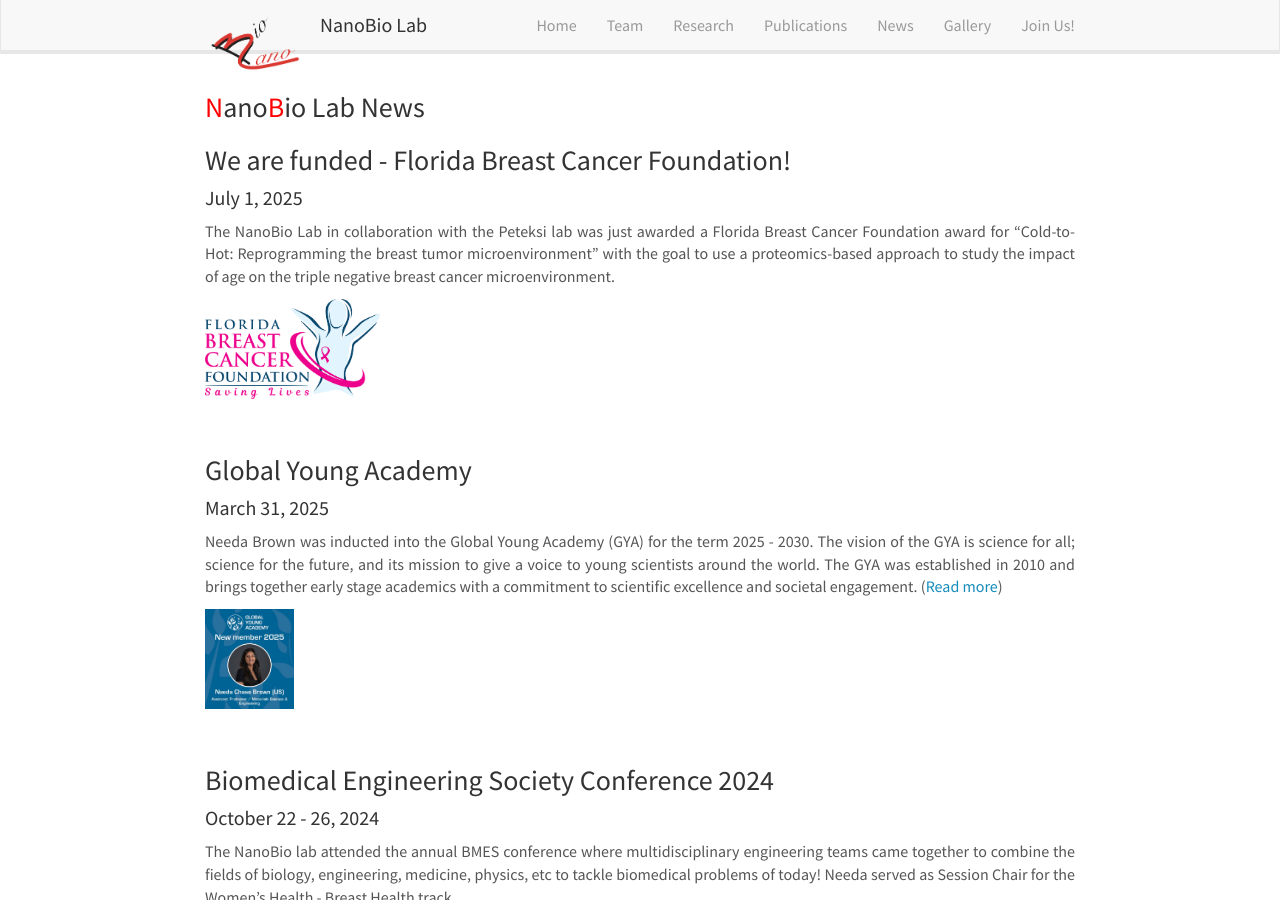
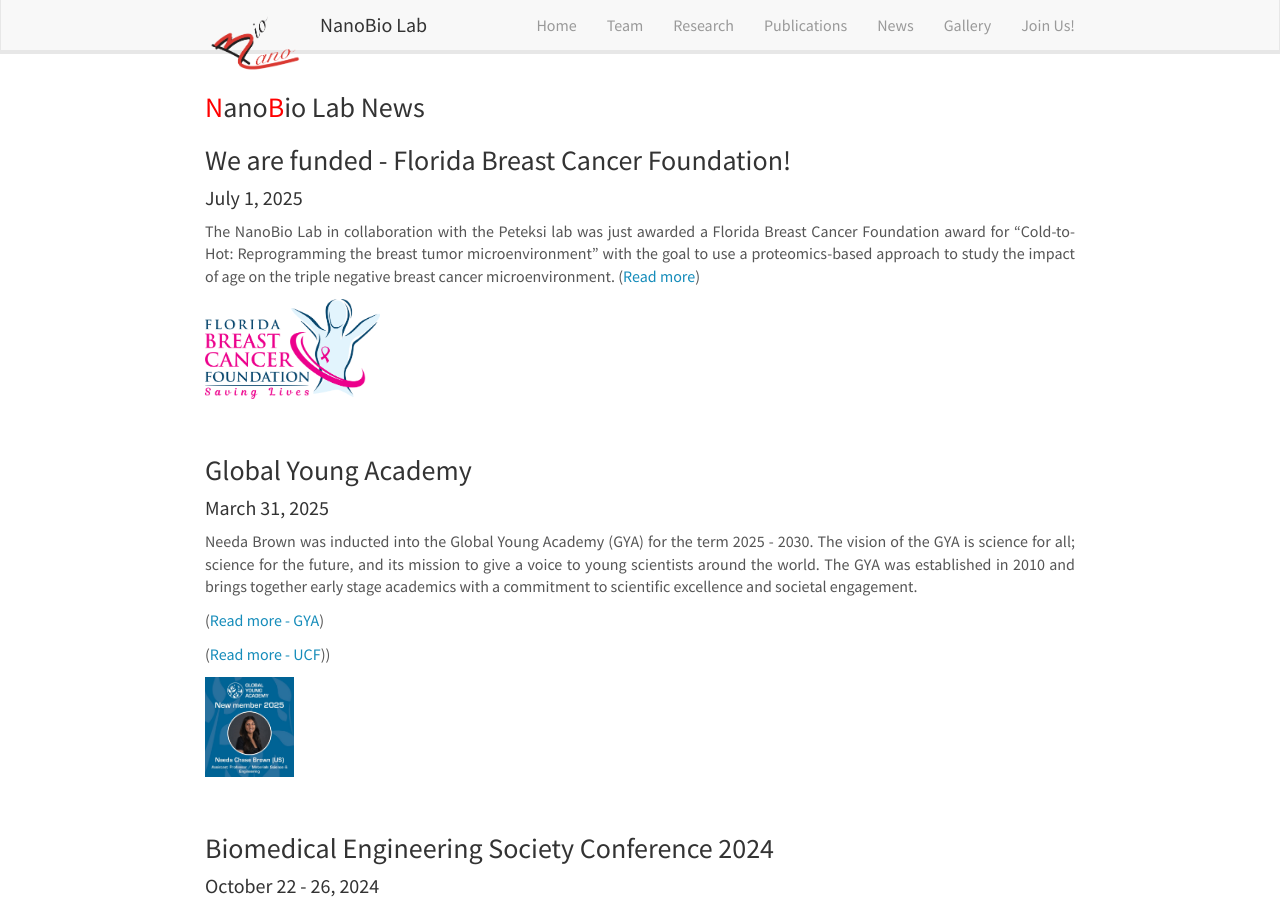
Before and after one commit to needabrown/nanobiosite, a Jekyll site: the page built from _pages/news.md, in a window 1280 px wide and 900 px high. Built offline with Jekyll 4.4.1, drawn with Linux system fonts in a browser that asks for light colours; nearby versions of some CDN libraries.

Commit message:
FBCF + GYA update.md

```diff
--- a/_pages/news.md
+++ b/_pages/news.md
@@ -11,7 +11,7 @@ permalink: /news/
 ### We are funded - Florida Breast Cancer Foundation!
 #### July 1, 2025
 
-The NanoBio Lab in collaboration with the Peteksi lab was just awarded a Florida Breast Cancer Foundation award for "Cold-to-Hot: Reprogramming the breast tumor microenvironment" with the goal to use a proteomics-based approach to study the impact of age on the triple negative breast cancer microenvironment.
+The NanoBio Lab in collaboration with the Peteksi lab was just awarded a Florida Breast Cancer Foundation award for "Cold-to-Hot: Reprogramming the breast tumor microenvironment" with the goal to use a proteomics-based approach to study the impact of age on the triple negative breast cancer microenvironment. ([Read more](https://mse.ucf.edu/ucf-researchers-to-study-link-between-age-and-breast-cancer-treatment/))
 
 ![FBCF]({{ site.url }}{{ site.baseurl }}/images/news/FloridaBreastCancerFoundation.png){: style="height:100px"}
 
@@ -20,7 +20,11 @@ The NanoBio Lab in collaboration with the Peteksi lab was just awarded a Florida
 ### Global Young Academy
 #### March 31, 2025
 
-Needa Brown was inducted into the Global Young Academy (GYA) for the term 2025 - 2030. The vision of the GYA is science for all; science for the future, and its mission to give a voice to young scientists around the world. The GYA was established in 2010 and brings together early stage academics with a commitment to scientific excellence and societal engagement. ([Read more](https://globalyoungacademy.net/welcome-new-members-2025/))
+Needa Brown was inducted into the Global Young Academy (GYA) for the term 2025 - 2030. The vision of the GYA is science for all; science for the future, and its mission to give a voice to young scientists around the world. The GYA was established in 2010 and brings together early stage academics with a commitment to scientific excellence and societal engagement.
+
+([Read more - GYA](https://globalyoungacademy.net/welcome-new-members-2025/))
+
+([Read more - UCF](https://www.cecs.ucf.edu/needa-brown-selected-to-unleash-student-potential-worldwide/)))
 
 ![GYA]({{ site.url }}{{ site.baseurl }}/images/news/GYA_2025.jpg){: style="height:100px"}
 
```
